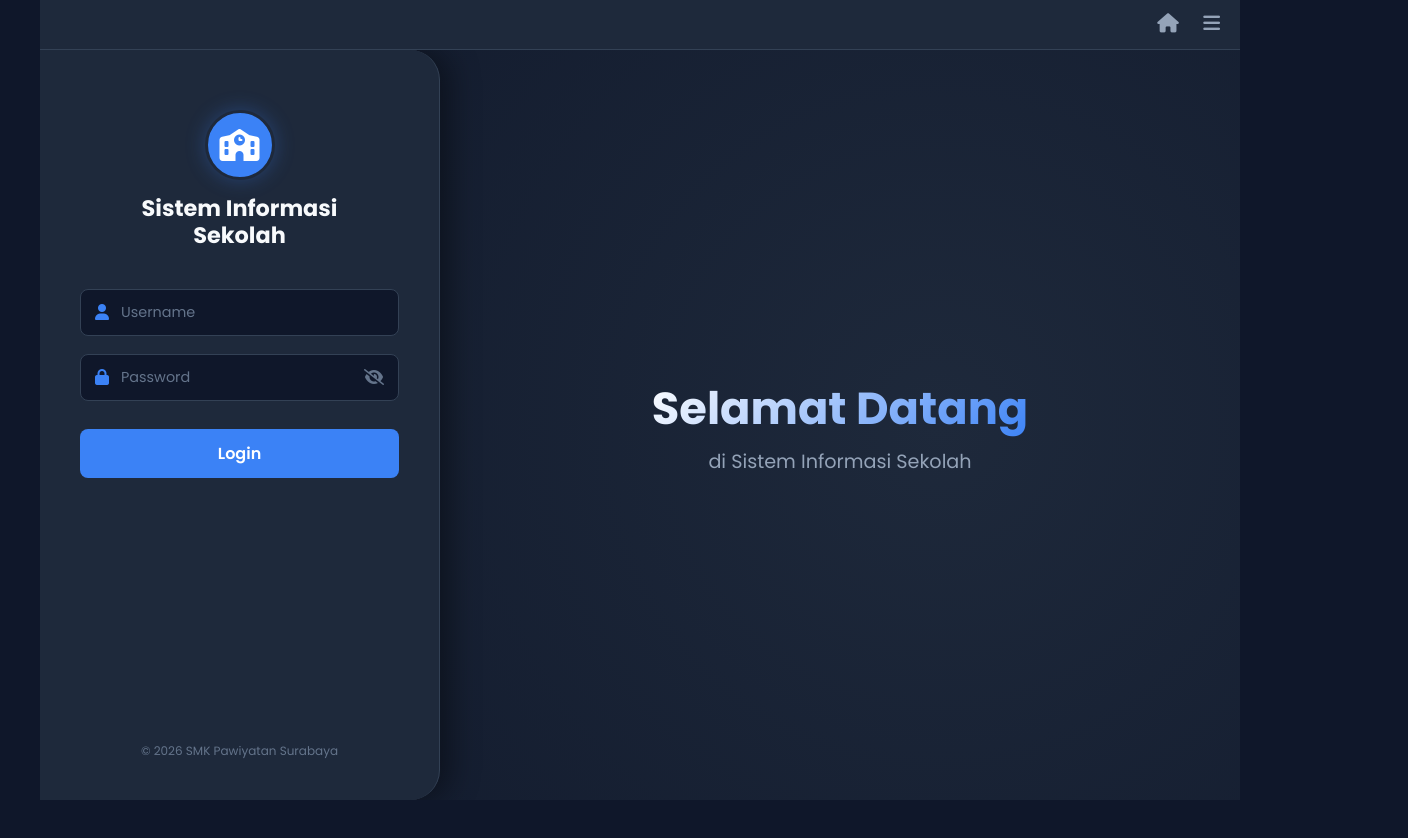
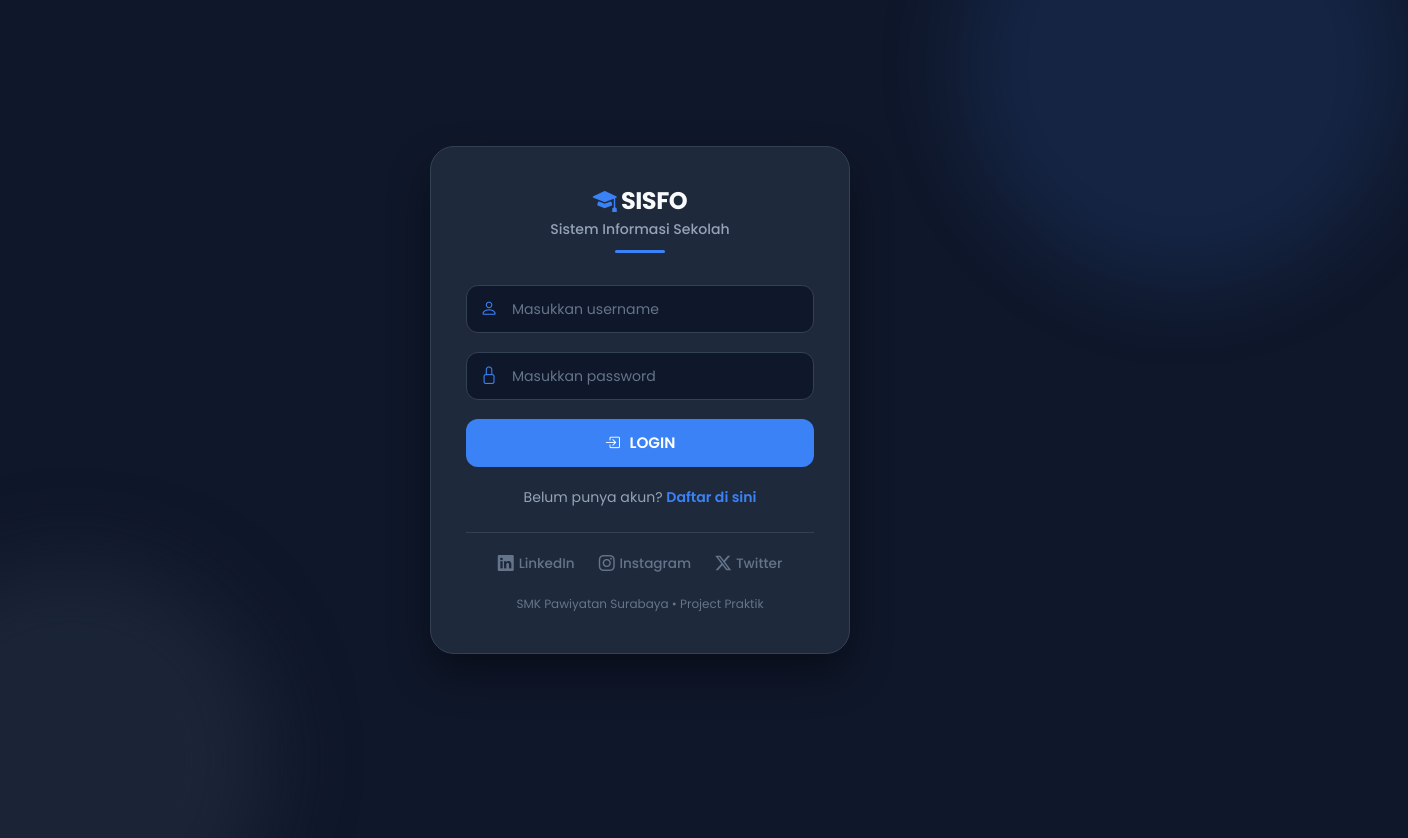
Before and after one commit to Czhilz/WebsMe, a plain HTML site: page index.html in a window 1280 px wide. Shown: the whole page, 1408 px wide, since content can reach past the window. Before the commit the page ends 800 px from the top, so only its background shows below. Drawn offline with nearby package versions, Linux system fonts and the light colour scheme.

Commit message:
Switch to centered card dark mode layout

```diff
--- a/index.html
+++ b/index.html
@@ -1,281 +1,275 @@
 <!DOCTYPE html>
 <html lang="id">
 <head>
-<meta charset="UTF-8">
-<meta name="viewport" content="width=device-width, initial-scale=1.0">
-<title>Sistem Informasi Sekolah</title>
-<link rel="stylesheet" href="https://cdnjs.cloudflare.com/ajax/libs/font-awesome/6.0.0/css/all.min.css">
+    <meta charset="UTF-8" />
+    <meta name="viewport" content="width=device-width, initial-scale=1.0" />
+    <title>Login · Sistem Informasi Sekolah</title>
+    <link href="https://cdn.jsdelivr.net/npm/bootstrap@5.3.2/dist/css/bootstrap.min.css" rel="stylesheet" />
+    <link rel="stylesheet" href="https://cdn.jsdelivr.net/npm/bootstrap-icons@1.11.3/font/bootstrap-icons.min.css" />
+    <link rel="preconnect" href="https://fonts.googleapis.com" />
+    <link rel="preconnect" href="https://fonts.gstatic.com" crossorigin />
+    <link href="https://fonts.googleapis.com/css2?family=Poppins:wght@400;500;600;700&display=swap" rel="stylesheet" />
     <style>
-@import url('https://fonts.googleapis.com/css2?family=Poppins:wght@400;600;700&display=swap');
-
-* {
-    margin: 0;
-    padding: 0;
-    box-sizing: border-box;
+        * { margin: 0; padding: 0; box-sizing: border-box; }
+        body {
             font-family: 'Poppins', sans-serif;
-}
-
-body {
-    background-color: #0f172a;
-    color: #f8fafc;
-    display: flex;
-    justify-content: center;
-    align-items: center;
             min-height: 100vh;
-}
-
-.app-container {
-    width: 100%;
-    max-width: 1200px;
-    height: 100vh;
-    display: flex;
-    flex-direction: column;
-    background-color: #0f172a;
-    overflow: hidden;
-    position: relative;
-}
-
-.navbar {
-    background-color: #1e293b;
-    height: 50px;
-    display: flex;
-    justify-content: flex-end;
-    align-items: center;
-    padding: 0 20px;
-    color: #94a3b8;
-    z-index: 10;
-    border-bottom: 1px solid #334155;
-}
-
-.nav-right i {
-    margin-left: 20px;
-    font-size: 1.2rem;
-    cursor: pointer;
-    transition: color 0.2s ease;
-}
-
-.nav-right i:hover {
-    color: #3b82f6;
-}
-
-.main-content {
-    display: flex;
-    flex: 1;
-    position: relative;
-    /* Replaced heavy Unsplash background image with fast pure CSS gradient */
-    background: radial-gradient(circle at 75% 50%, #1e293b 0%, #0f172a 100%);
-}
-
-.login-panel {
-    width: 400px;
-    background-color: #1e293b;
-    height: 100%;
-    border-radius: 0 30px 30px 0;
-    display: flex;
-    flex-direction: column;
-    padding: 40px;
-    box-shadow: 10px 0 30px rgba(0, 0, 0, 0.4);
-    z-index: 5;
-    position: relative;
-    border-right: 1px solid #334155;
-}
-
-.logo-wrapper {
-    text-align: center;
-    margin-bottom: 40px;
-    margin-top: 20px;
-}
-
-.logo-circle {
-    width: 70px;
-    height: 70px;
-    background-color: #3b82f6;
-    border: 3px solid #1e293b;
-    border-radius: 50%;
-    display: flex;
-    justify-content: center;
-    align-items: center;
-    margin: 0 auto 15px;
-    color: #ffffff;
-    font-size: 2rem;
-    box-shadow: 0 0 20px rgba(59, 130, 246, 0.3);
-}
-
-.logo-wrapper h1 {
-    color: #f8fafc;
-    font-size: 1.4rem;
-    line-height: 1.2;
-    font-weight: 700;
-}
-
-form {
-    display: flex;
-    flex-direction: column;
-    gap: 18px;
-    flex: 1;
-}
-
-.input-group {
-    position: relative;
-    display: flex;
-    align-items: center;
-}
-
-.input-group input {
-    width: 100%;
-    padding: 12px 40px;
-    border: 1px solid #334155;
-    background-color: #0f172a;
-    border-radius: 8px;
-    font-size: 0.9rem;
-    outline: none;
-    color: #f8fafc;
-    transition: border-color 0.2s ease, box-shadow 0.2s ease;
-}
-
-.input-group input::placeholder {
-    color: #64748b;
-}
-
-.input-group input:focus {
-    border-color: #3b82f6;
-    box-shadow: 0 0 0 3px rgba(59, 130, 246, 0.25);
-}
-
-.icon-left {
-    position: absolute;
-    left: 15px;
-    color: #3b82f6;
-}
-
-.icon-right {
-    position: absolute;
-    right: 15px;
-    color: #64748b;
-    cursor: pointer;
-}
-
-.icon-right:hover {
-    color: #94a3b8;
-}
-
-.btn-login {
-    background-color: #3b82f6;
-    color: #ffffff;
-    border: none;
-    padding: 12px;
-    border-radius: 8px;
-    font-weight: 600;
-    font-size: 1rem;
-    cursor: pointer;
-    margin-top: 10px;
-    transition: background-color 0.2s ease, transform 0.1s ease;
-}
-
-.btn-login:hover {
-    background-color: #2563eb;
-}
-
-.btn-login:active {
-    transform: scale(0.98);
-}
-
-.copyright {
-    text-align: center;
-    font-size: 0.75rem;
-    color: #64748b;
-    margin-top: auto;
-}
-
-.image-panel {
-    flex: 1;
             display: flex;
             align-items: center;
             justify-content: center;
-    padding: 60px;
+            background: #0f172a;
+            padding: 1.5rem;
+            position: relative;
+            overflow-x: hidden;
+            color: #f8fafc;
         }
-
-.welcome-text {
+        body::before {
+            content: '';
+            position: absolute;
+            top: -20%;
+            right: -10%;
+            width: 450px;
+            height: 450px;
+            background: rgba(59, 130, 246, 0.12);
+            border-radius: 50%;
+            pointer-events: none;
+            filter: blur(40px);
+        }
+        body::after {
+            content: '';
+            position: absolute;
+            bottom: -20%;
+            left: -10%;
+            width: 400px;
+            height: 400px;
+            background: rgba(30, 41, 59, 0.8);
+            border-radius: 50%;
+            pointer-events: none;
+            filter: blur(40px);
+        }
+        .login-card {
+            background: #1e293b;
+            border-radius: 1.5rem;
+            padding: 2.5rem 2.2rem;
+            max-width: 420px;
+            width: 100%;
+            box-shadow: 0 20px 40px rgba(0, 0, 0, 0.4);
+            border: 1px solid #334155;
+            position: relative;
+            z-index: 2;
+        }
+        .login-card .logo-area {
             text-align: center;
+            margin-bottom: 2rem;
         }
-
-.welcome-text h2 {
-    font-size: 2.8rem;
+        .login-card .logo-area h1 {
             font-weight: 700;
-    margin-bottom: 5px;
-    background: linear-gradient(135deg, #ffffff 0%, #3b82f6 100%);
-    -webkit-background-clip: text;
-    -webkit-text-fill-color: transparent;
+            font-size: 1.5rem;
+            color: #f8fafc;
+            letter-spacing: -0.02em;
+            margin-bottom: 0.2rem;
         }
-
-.welcome-text p {
-    font-size: 1.2rem;
+        .login-card .logo-area h1 i { color: #3b82f6; }
+        .login-card .logo-area p {
             color: #94a3b8;
+            font-size: 0.88rem;
+            font-weight: 500;
+            margin: 0;
+        }
+        .login-card .logo-area .line-decoration {
+            width: 50px;
+            height: 3px;
+            background: #3b82f6;
+            margin: 0.6rem auto 0 auto;
+            border-radius: 10px;
+        }
+        .login-card .input-group-custom {
+            position: relative;
+            margin-bottom: 1.2rem;
+        }
+        .login-card .input-group-custom .input-icon {
+            position: absolute;
+            left: 14px;
+            top: 50%;
+            transform: translateY(-50%);
+            color: #3b82f6;
+            font-size: 1.1rem;
+            z-index: 4;
+        }
+        .login-card .input-group-custom input {
+            width: 100%;
+            padding: 0.75rem 1rem 0.75rem 2.8rem;
+            border: 1px solid #334155;
+            border-radius: 0.75rem;
+            font-size: 0.92rem;
+            background: #0f172a;
+            transition: border-color 0.2s, box-shadow 0.2s;
+            color: #f8fafc;
+            font-weight: 400;
+        }
+        .login-card .input-group-custom input:focus {
+            outline: none;
+            border-color: #3b82f6;
+            background: #0f172a;
+            color: #f8fafc;
+            box-shadow: 0 0 0 3px rgba(59, 130, 246, 0.25);
+        }
+        .login-card .input-group-custom input::placeholder {
+            color: #64748b;
+            font-weight: 400;
+            font-size: 0.88rem;
+        }
+        .login-card .btn-login {
+            width: 100%;
+            padding: 0.8rem;
+            border: none;
+            border-radius: 0.75rem;
+            background: #3b82f6;
+            color: white;
+            font-weight: 600;
+            font-size: 0.95rem;
+            transition: background 0.2s, transform 0.1s;
+            margin-top: 0.5rem;
+            display: flex;
+            align-items: center;
+            justify-content: center;
+            gap: 0.6rem;
+        }
+        .login-card .btn-login:hover {
+            background: #2563eb;
+        }
+        .login-card .btn-login:active {
+            transform: scale(0.98);
+        }
+        .login-card .register-link {
+            text-align: center;
+            margin-top: 1.2rem;
+            font-size: 0.88rem;
+            color: #94a3b8;
+        }
+        .login-card .register-link a {
+            color: #3b82f6;
+            font-weight: 600;
+            text-decoration: none;
+        }
+        .login-card .register-link a:hover {
+            text-decoration: underline;
+        }
+        .login-card .alert {
+            border-radius: 0.75rem;
+            font-size: 0.85rem;
+            padding: 0.6rem 1rem;
+        }
+        .social-links {
+            display: flex;
+            justify-content: center;
+            gap: 1.5rem;
+            margin-top: 1.5rem;
+            padding-top: 1.2rem;
+            border-top: 1px solid #334155;
+        }
+        .social-links a {
+            color: #64748b;
+            font-size: 0.85rem;
+            text-decoration: none;
+            font-weight: 500;
+            transition: color 0.2s;
+            display: flex;
+            align-items: center;
+            gap: 0.3rem;
+        }
+        .social-links a:hover { color: #f8fafc; }
+        .social-links a i { font-size: 1rem; }
+        @media (max-width: 480px) {
+            .login-card { padding: 2rem 1.5rem; }
+            .login-card .logo-area h1 { font-size: 1.3rem; }
+            .social-links { flex-wrap: wrap; gap: 0.8rem; }
         }
     </style>
 </head>
 <body>
-    <div class="app-container">
-        <nav class="navbar">
-            <div class="nav-right">
-                <i class="fas fa-home"></i>
-                <i class="fas fa-bars"></i>
-            </div>
-        </nav>
-
-        <main class="main-content">
-            <div class="login-panel">
-                <div class="logo-wrapper">
-                    <div class="logo-circle">
-                        <i class="fas fa-school"></i>
-                    </div>
-                    <h1>Sistem Informasi<br>Sekolah</h1>
+    <div class="login-card">
+        <div class="logo-area">
+            <h1><i class="bi bi-mortarboard-fill"></i> SISFO</h1>
+            <p>Sistem Informasi Sekolah</p>
+            <div class="line-decoration"></div>
         </div>
 
+        <div id="alertMessage" class="alert d-none" role="alert"></div>
+
         <form id="loginForm">
-                    <div class="input-group">
-                        <i class="fas fa-user icon-left"></i>
-                        <input type="text" id="username" placeholder="Username" required autocomplete="off">
+            <div class="input-group-custom">
+                <span class="input-icon"><i class="bi bi-person"></i></span>
+                <input type="text" class="form-control" id="username" placeholder="Masukkan username" required autocomplete="off" />
+            </div>
+            <div class="input-group-custom">
+                <span class="input-icon"><i class="bi bi-lock"></i></span>
+                <input type="password" class="form-control" id="password" placeholder="Masukkan password" required />
+            </div>
+            <button type="submit" class="btn-login">
+                <i class="bi bi-box-arrow-in-right"></i> LOGIN
+            </button>
+        </form>
+
+        <div class="register-link">
+            Belum punya akun? <a href="register.html">Daftar di sini</a>
         </div>
 
-                    <div class="input-group">
-                        <i class="fas fa-lock icon-left"></i>
-                        <input type="password" id="password" placeholder="Password" required>
-                        <i class="fas fa-eye-slash icon-right" id="togglePassword"></i>
+        <div class="social-links">
+            <a href="#" target="_blank"><i class="bi bi-linkedin"></i> LinkedIn</a>
+            <a href="#" target="_blank"><i class="bi bi-instagram"></i> Instagram</a>
+            <a href="#" target="_blank"><i class="bi bi-twitter-x"></i> Twitter</a>
         </div>
-
-                    <button type="submit" class="btn-login">Login</button>
-                </form>
-
-                <p class="copyright">© 2026 SMK Pawiyatan Surabaya</p>
+        <div style="text-align: center; margin-top: 1.2rem; font-size: 0.75rem; color: #64748b;">
+            SMK Pawiyatan Surabaya &bull; Project Praktik
         </div>
-
-            <div class="image-panel">
-                <div class="welcome-text">
-                    <h2>Selamat Datang</h2>
-                    <p>di Sistem Informasi Sekolah</p>
-                </div>
-            </div>
-        </main>
     </div>
 
     <script>
-    const togglePassword = document.getElementById('togglePassword');
-    const passwordInput = document.getElementById('password');
-    const loginForm = document.getElementById('loginForm');
+        document.getElementById('loginForm').addEventListener('submit', function(e) {
+            e.preventDefault();
 
-    togglePassword.addEventListener('click', function () {
-        const type = passwordInput.getAttribute('type') === 'password' ? 'text' : 'password';
-        passwordInput.setAttribute('type', type);
-        this.classList.toggle('fa-eye');
-        this.classList.toggle('fa-eye-slash');
+            const username = document.getElementById('username').value.trim();
+            const password = document.getElementById('password').value;
+
+            if (!username || !password) {
+                showAlert('Username dan password harus diisi!', 'danger');
+                return;
+            }
+
+            const users = JSON.parse(localStorage.getItem('users')) || [];
+
+            const foundUser = users.find(user =>
+                user.username === username && user.password === password
+            );
+
+            if (foundUser) {
+                localStorage.setItem('currentUser', JSON.stringify(foundUser));
+                showAlert('Login berhasil! Selamat datang ' + foundUser.fullname, 'success');
+
+                setTimeout(() => {
+                    window.location.href = 'dashboard.html';
+                }, 1500);
+            } else {
+                const userExists = users.some(user => user.username === username);
+                if (userExists) {
+                    showAlert('Password salah!', 'danger');
+                } else {
+                    showAlert('Username tidak terdaftar! Silakan daftar terlebih dahulu.', 'danger');
+                }
+            }
         });
 
-    loginForm.addEventListener('submit', function(e) {
-        e.preventDefault();
-        const username = document.getElementById('username').value;
-        alert('Login attempted for: ' + username);
-    });
+        function showAlert(message, type) {
+            const alertEl = document.getElementById('alertMessage');
+            alertEl.textContent = message;
+            alertEl.className = `alert alert-${type}`;
+            alertEl.classList.remove('d-none');
+
+            setTimeout(() => {
+                alertEl.classList.add('d-none');
+            }, 5000);
+        }
     </script>
 </body>
 </html>
```
Lines whose indentation alone changed are shown as unchanged.
